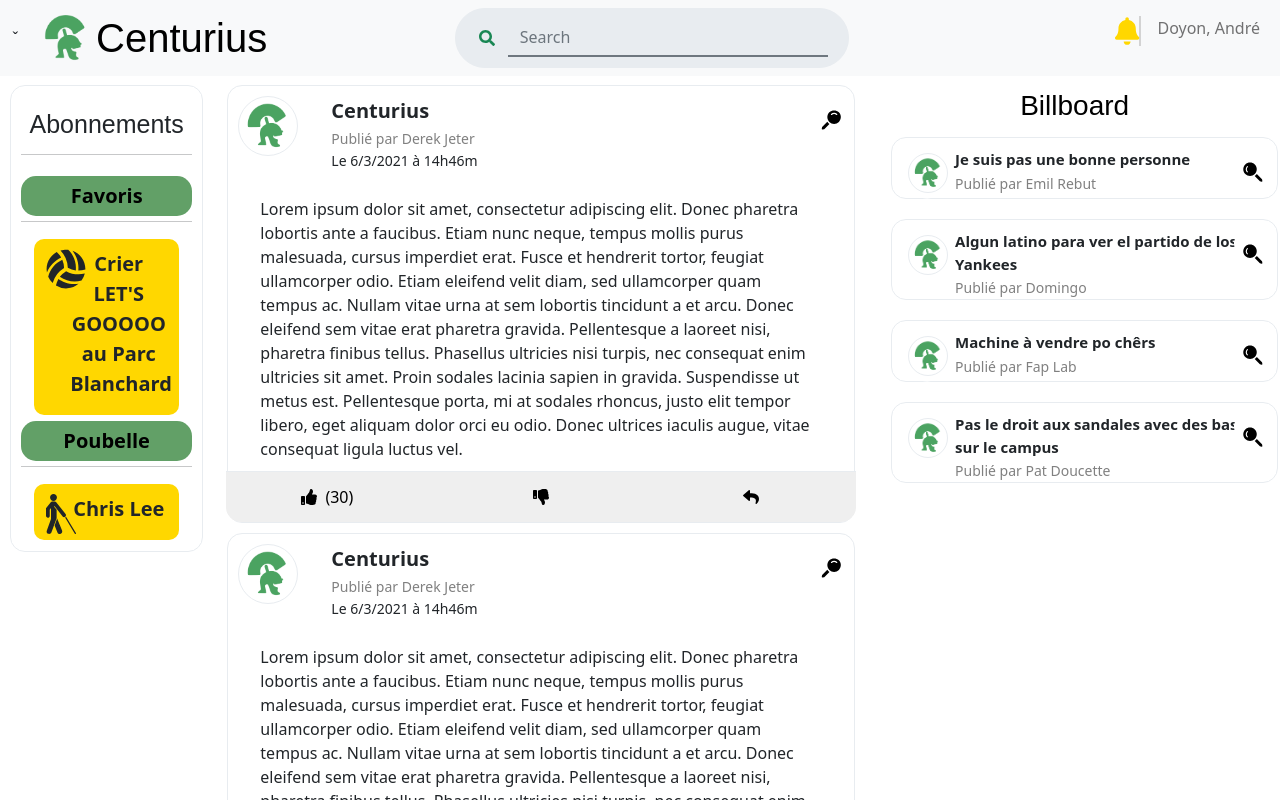
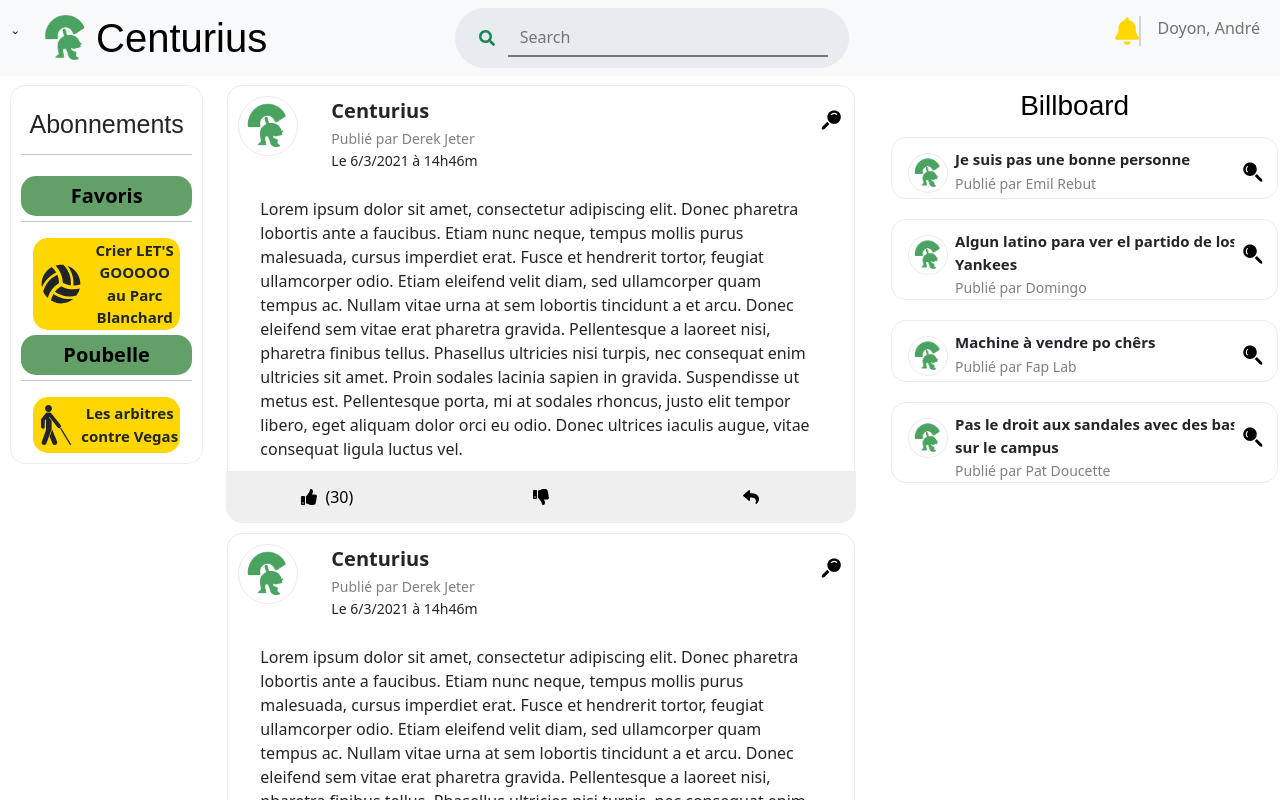
Before and after one commit to MtnDewD96/projet_centurius, a React (Create React App) app: page / in a window 1280 px wide. Shown: the top 800 px of the page. Built offline with nearby package versions, Linux system fonts and the light colour scheme; a web font is replaced by a local one.

Commit message:
Fix avec flexbox

```diff
--- a/src/App.css
+++ b/src/App.css
@@ -281,12 +281,29 @@
   transform: rotate(45deg);
 }
 
+.favorisContainer {
+  display: flex;
+  align-items: center;
+  justify-content: center;
+  border-radius: 15px;
+  background-color: #ffd700;
+  padding: 0px !important;
+  margin: 0px !important;
+  list-style: none;
+}
+
 .favoris_container {
+  display: flex;
+  align-items: center;
+  justify-content: center;
+  flex-flow: wrap;
+  justify-content: space-evenly;
+
+  list-style: none;
   border: #e8ecf0 1px solid;
   border-radius: 15px;
   padding: 10px !important;
   margin: 10px !important;
-    top: 85px !important;
 }
 
 .favList_button {
@@ -301,11 +318,11 @@
 
 .favoris_title {
   font-weight: bold;
-    font-size: 20px;
+  font-size: 15px;
   background-color: #ffd700;
   border-radius: 10px;
   border: none;
-    padding-top: 10px !important;
+  text-align: center;
   margin: 1px !important;
 }
 
--- a/src/components/favoris.jsx
+++ b/src/components/favoris.jsx
@@ -18,19 +18,13 @@ class Favoris extends Component {
   render() {
     const { favorisTitle } = this.state;
     return (
-      <Col>
-        <Row className="favoris_title text-center">
-          <Col md={2}>
-            <FontAwesomeIcon
-              className="subscribe_header_pinIcon"
-              icon={faVolleyballBall}
-            />
-          </Col>
-          <Col md={10}>
-            <p>{favorisTitle}</p>
-          </Col>
-        </Row>
-      </Col>
+      <ul class="favorisContainer">
+        <FontAwesomeIcon
+          className="subscribe_header_pinIcon m-2"
+          icon={faVolleyballBall}
+        />
+        <li class="favoris_title">{favorisTitle}</li>
+      </ul>
     );
   }
 }
--- a/src/components/favorisbar.jsx
+++ b/src/components/favorisbar.jsx
@@ -2,6 +2,7 @@ import React, { Component } from "react";
 import { Container, Col, Row } from "react-bootstrap";
 import FavorisList from "./favorisList";
 import PoubelleList from "./poubelleList";
+import Favoris from "./favoris";
 class FavorisBar extends Component {
     constructor(props) {
         super(props);
--- a/src/components/poubelle.jsx
+++ b/src/components/poubelle.jsx
@@ -6,7 +6,7 @@ class Poubelle extends Component {
   constructor(props) {
     super(props);
     this.state = {
-      _poubelleTitle: "Chris Lee",
+      _poubelleTitle: "Les arbitres contre Vegas",
       get poubelleTitle() {
         return this._poubelleTitle;
       },
@@ -18,19 +18,13 @@ class Poubelle extends Component {
   render() {
     const { poubelleTitle } = this.state;
     return (
-      <Col>
-        <Row className=" favoris_title text-center">
-          <Col md={2}>
-            <FontAwesomeIcon
-              className="subscribe_header_pinIcon"
-              icon={faBlind}
-            />
-          </Col>
-          <Col md={10}>
-            <p>{poubelleTitle}</p>
-          </Col>
-        </Row>
-      </Col>
+      <ul class="favorisContainer">
+        <FontAwesomeIcon
+          className="subscribe_header_pinIcon m-2"
+          icon={faBlind}
+        />
+        <li class="favoris_title">{poubelleTitle}</li>
+      </ul>
     );
   }
 }
```
Lines whose indentation alone changed are shown as unchanged.
